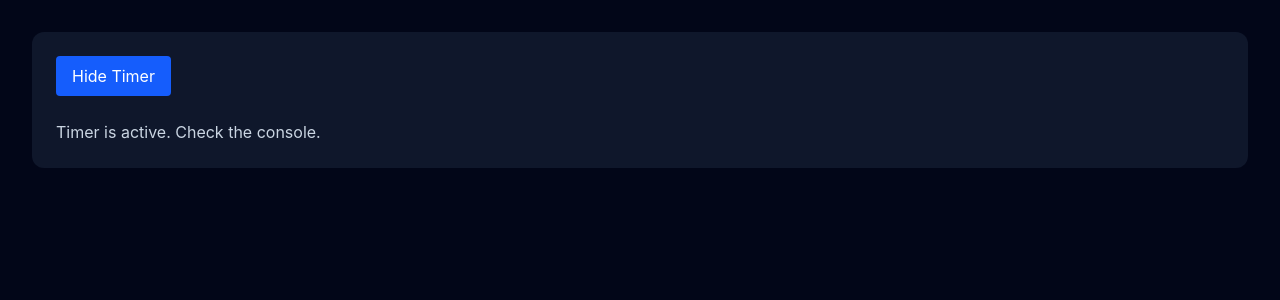
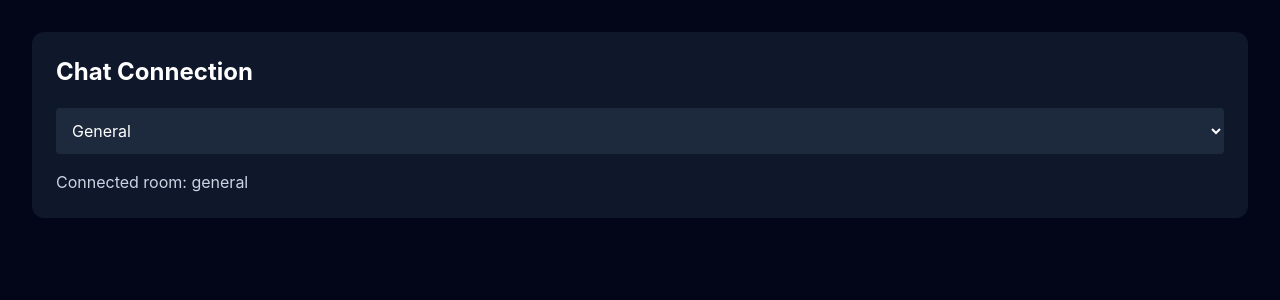
Before and after one commit to foysaliio/React-Mastery-Journey, a React (Vite) app: page / in a window 1280 px wide. Shown: the top 300 px of the page. Built offline with nearby package versions, Linux system fonts and the light colour scheme.

Commit message:
feat(react): synchronize external systems with effects

```diff
--- a/src/App.tsx
+++ b/src/App.tsx
@@ -1,9 +1,9 @@
-import CleanupDemo from "./Components/CleanupDemo";
+import ChatConnection from "./Components/ChatConnection";
 
 function App() {
   return (
     <main className="min-h-screen bg-slate-950 p-8">
-      <CleanupDemo />
+      <ChatConnection />
     </main>
   );
 }
--- /dev/null
+++ b/src/Components/ChatConnection.tsx
@@ -0,0 +1,47 @@
+import { useEffect, useState } from "react";
+
+const createConnection = (roomId: string) => {
+  return {
+    connect() {
+      console.log(`Connected to ${roomId}`);
+    },
+    disconnect() {
+      console.log(`Disconnected from ${roomId}`);
+    },
+  };
+};
+
+const ChatConnection = () => {
+  const [roomId, setRoomId] = useState<string>("general");
+
+  useEffect(() => {
+    const connection = createConnection(roomId);
+    connection.connect();
+
+    return () => {
+      connection.disconnect();
+    };
+  }, [roomId]);
+
+  return (
+    <section className="rounded-xl bg-slate-900 p-6 text-white">
+      <h2 className="text-2xl font-bold">Chat Connection</h2>
+
+      <select
+        value={roomId}
+        onChange={(event) => {
+          setRoomId(event.currentTarget.value);
+        }}
+        className="mt-5 w-full rounded bg-slate-800 p-3"
+      >
+        <option value="general">General</option>
+        <option value="react">React</option>
+        <option value="nextjs">Next.js</option>
+      </select>
+
+      <p className="mt-4 text-slate-300">Connected room: {roomId}</p>
+    </section>
+  );
+};
+
+export default ChatConnection;
--- a/src/Components/CleanupDemo.tsx
+++ /dev/null
@@ -1,38 +0,0 @@
-import { useEffect, useState } from "react";
-
-const CleanupDemo = () => {
-  const [isVisible, setIsVisible] = useState<boolean>(true);
-  return (
-    <section className="rounded-xl bg-slate-900 p-6 text-white">
-      <button
-        type="button"
-        onClick={() => {
-          setIsVisible((current) => !current);
-        }}
-        className="rounded bg-blue-600 px-4 py-2"
-      >
-        {isVisible ? "Hide Timer" : "Show Timer"}
-      </button>
-      {isVisible && <Timer />}
-    </section>
-  );
-};
-
-const Timer = () => {
-  useEffect(() => {
-    const timerId = window.setInterval(() => {
-      console.log("Timer running");
-    }, 1000);
-
-    return () => {
-      window.clearInterval(timerId);
-      console.log("Timer cleaned up");
-    };
-  }, []);
-
-  return (
-    <p className="mt-6 text-slate-300">Timer is active. Check the console.</p>
-  );
-};
-
-export default CleanupDemo;
```
